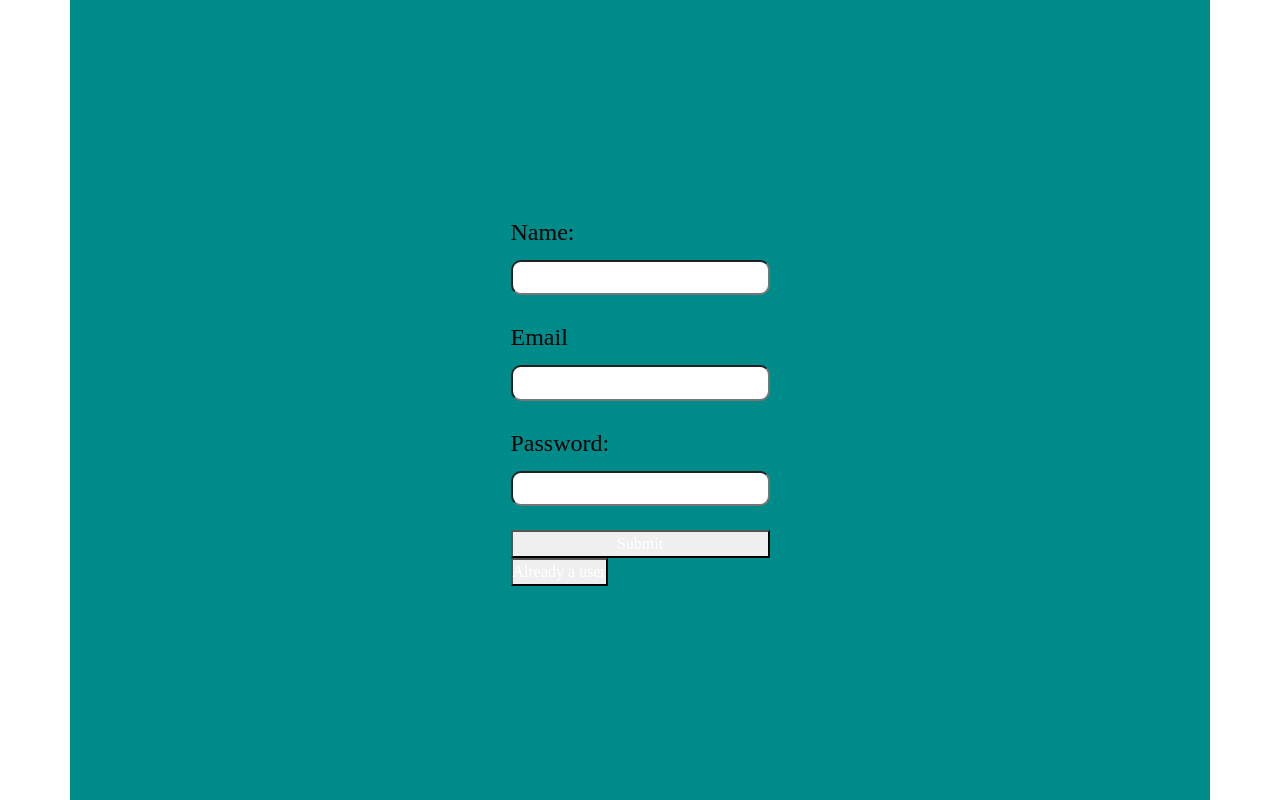
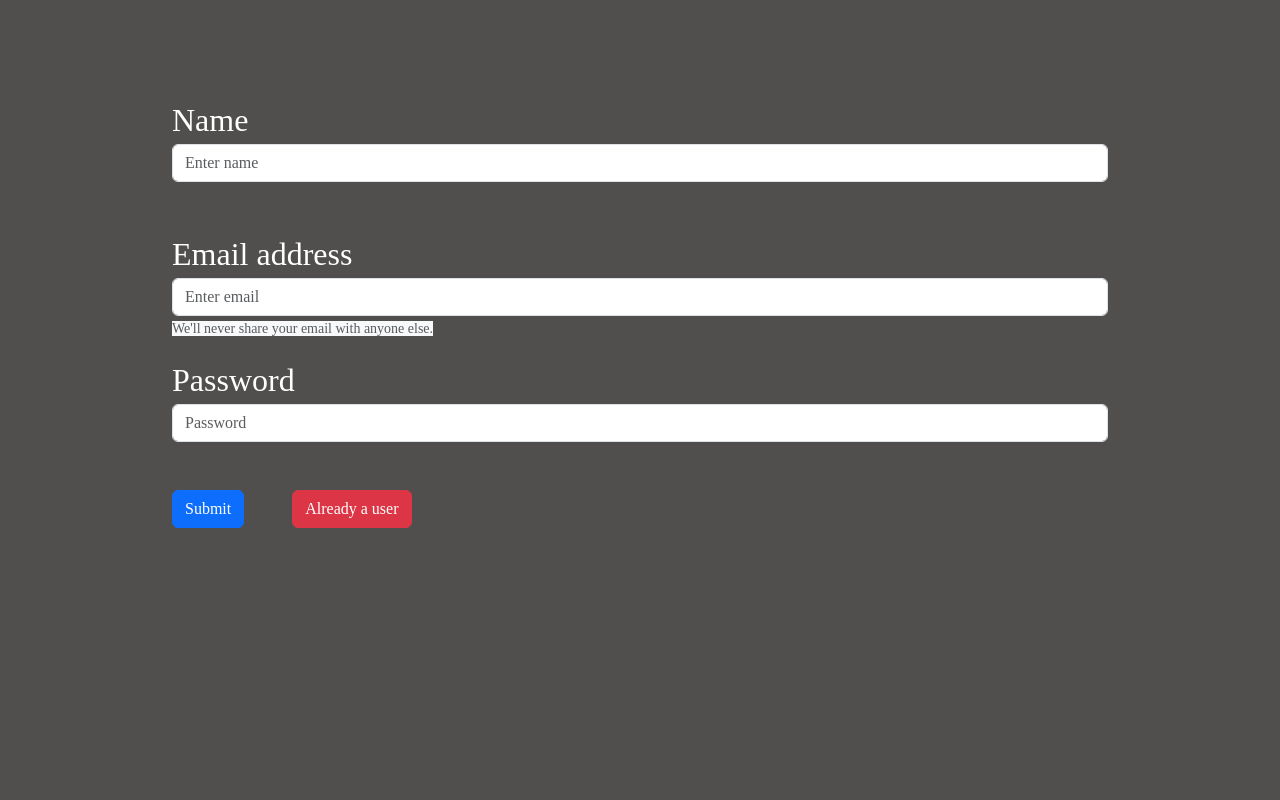
Before and after one commit to Sparsh261/Amazon-Clone, a React app in the folder Amazon_Frontend/: page /signup in a window 1280 px wide. Built offline with nearby package versions, Linux system fonts and the light colour scheme.

Commit message:
Formatted Signup and Login

```diff
--- a/Amazon_Frontend/Amazon.css
+++ b/Amazon_Frontend/Amazon.css
@@ -4,6 +4,10 @@
     color: white;
     border: border-box;
     font-family: poppins;
+}
+
+body{
+    background-color: rgb(81, 78, 78);
 }
 
 .navbar1{
@@ -152,7 +156,7 @@
 }
 
 .card1{
-    background-color:turquoise;
+    background-color:silver;
     margin: 1em;
     padding: 1em;
     max-width: 300px;
@@ -160,16 +164,17 @@
     color: black;
     border-radius: 8%;
     overflow:hidden;
+    transition:0.3s;
 }
 .card1:hover{
     scale: 1.1;
+    background-color: crimson;
 }
 
 .cardImg{
-    max-width: 280px;
-    max-height: 300px;
-    /* margin: auto; */
-    margin-left: 0.5em;
+    margin-left: 30px;
+    max-width: 200px;
+    max-height: 200px;
     border-radius: 10px;
 }
 
@@ -183,20 +188,21 @@
     color: black;
     margin: 0.4em;
     font-size: 1em;
-    padding: 0.2em;
+    padding: 0.3em;
     border-radius: 10px;
     /* display: inline; */
-}
+    }
 
-.card-info{
-    display: inline-block;
-    background-color:tan;
+    .card-info{
+        display: inline-block;
+        background-color:tan;
     color: black;
     border: 0.5px solid black;
     border-radius: 0.2em;
     margin-top: 0.4em;
     font-size: 1.3em;
     margin-left: 5em;
+    padding: 0.3em;
 }
 
 .card-desc{
@@ -287,3 +293,8 @@
     font-size: 1.3em;
     border-radius: 10px;
 }
+
+a {
+    text-decoration: none;
+    color: aliceblue;
+}
--- a/Amazon_Frontend/index.html
+++ b/Amazon_Frontend/index.html
@@ -10,8 +10,8 @@
         crossorigin="anonymous" referrerpolicy="no-referrer" />
 
         <link href="https://cdn.jsdelivr.net/npm/bootstrap@5.3.3/dist/css/bootstrap.min.css" rel="stylesheet" integrity="sha384-QWTKZyjpPEjISv5WaRU9OFeRpok6YctnYmDr5pNlyT2bRjXh0JMhjY6hW+ALEwIH" crossorigin="anonymous">
+        <link rel="stylesheet" href="Amazon.css">
 
-        <link rel="stylesheet" href="Amazon.css">
 
 </head>
 <body>
--- a/Amazon_Frontend/src/pages/homepage/Carousel.js
+++ b/Amazon_Frontend/src/pages/homepage/Carousel.js
@@ -8,7 +8,7 @@ const Carousel = ({ query }) => {
 
     const getData = async () => {
 
-        if (query.length> 0 && query != undefined) {
+        if (query.length > 0 && query != undefined) {
             const res = await fetch(`http://localhost:1400/products?title=${query}`, {
                 method: 'GET',
                 headers: {
@@ -19,7 +19,6 @@ const Carousel = ({ query }) => {
                     setData(r.data.product);
                 })
                 .catch((err) => console.log(err))
-        //     console.log(data);
         }
         else {
             const res = await fetch('http://localhost:1400/products', {
@@ -32,7 +31,6 @@ const Carousel = ({ query }) => {
                     setData(r.data.product);
                 })
                 .catch((err) => console.log(err))
-            // console.log(data);
         }
     }
     useEffect(() => { getData() }, [query])
--- a/Amazon_Frontend/src/pages/homepage/Navbar.js
+++ b/Amazon_Frontend/src/pages/homepage/Navbar.js
@@ -62,13 +62,6 @@ const Navbar = ({ setQuery }) => {
             </div>
 
             {localStorage.getItem("authTokens") ?
-                <div class="signin border1">
-                    {/* <p class="line1">Returns</p> */}
-                    <p class="line2">Orders</p>
-                </div> : ""
-            }
-
-            {localStorage.getItem("authTokens") ?
                 <div class="cart border1" onClick={()=>{setCartView(true)}}>
                     <i class="fa-solid fa-cart-shopping"></i>
                     My Cart
--- a/Amazon_Frontend/src/pages/homepage/card.js
+++ b/Amazon_Frontend/src/pages/homepage/card.js
@@ -1,10 +1,13 @@
-
+import { useNavigate } from "react-router-dom";
 
 
 const Card = ({ elem }) => {
 
+    const navigate = useNavigate();
+
     const handleCart = async (elemId) => {
         const authToken = localStorage.getItem("authTokens");
+        if(!authToken) navigate('/signup')
         const res = await fetch(`http://localhost:1400/users/addToCart`, {
             method: 'POST',
             body: JSON.stringify({
@@ -19,12 +22,10 @@ const Card = ({ elem }) => {
         const data = await res.json();
     }
 
-
-
     return (
         <div className="card1">
             <h4 className="cardtitle">{elem.title}</h4>
-            <img className="cardImg" src={elem?.images[1]} alt="" />
+            <img className="cardImg" src={elem?.images[1]} alt="Img" />
             <button className="cardButton " onClick={() => { handleCart(elem._id) }}>Add to Cart</button>
             <p className="card-info">Rs {elem.price}</p>
             <p className="card-desc">{elem.description}</p>
--- a/Amazon_Frontend/src/pages/homepage/homepage.js
+++ b/Amazon_Frontend/src/pages/homepage/homepage.js
@@ -1,6 +1,5 @@
 import Navbar from './Navbar'
 import Carousel from './Carousel'
-// import Categoryrow from './categoryRow'
 import Footer from './Footer'
 import { useState } from 'react'
 
@@ -12,7 +11,6 @@ const Homepage = ()=>{
     return(
        <div>
         <Navbar setQuery={setQuery}/>
-        {/* <Categoryrow/> */}
         <Carousel query={query}/>
         <Footer/>
        </div>
--- a/Amazon_Frontend/src/pages/homepage/login.js
+++ b/Amazon_Frontend/src/pages/homepage/login.js
@@ -1,6 +1,5 @@
 import { useState } from "react";
 import { Link } from "react-router-dom";
-// import { useState } from "react-dom";
 import { useNavigate } from "react-router-dom";
 
 
@@ -13,7 +12,7 @@ const Login = () => {
     const [userEmail, setUserEmail] = useState()
     const [userPassword, setUserPassword] = useState()
 
-    const userAdd = async (e) => {
+    const userlogin = async (e) => {
         e.preventDefault();
         const res = await fetch(`http://localhost:1400/users/login`, {
             method: 'POST',
@@ -27,9 +26,8 @@ const Login = () => {
         })
 
         const data = await res.json();
-        // console.log(data)
-        if(data.status === "true"){
-            localStorage.setItem("authTokens",data.authToken)
+        if (data.status === "true") {
+            localStorage.setItem("authTokens", data.authToken)
             navigate('/');
 
         }
@@ -37,16 +35,39 @@ const Login = () => {
     }
 
     return (
-        <div id="signup" className="container">
-            <form onSubmit={userAdd}>
-                <label htmlFor="email">Email:</label>
-                <input type="text" id="email" name="email" onChange={(e) => { setUserEmail(e.target.value) }} required /><br></br>
-                <label htmlFor="password">Password:</label>
-                <input type="password" id="password" name="password" onChange={(e) => { setUserPassword(e.target.value) }} required /><br></br>
-                <button>Submit</button>
-                <Link to="/login"><button>Already a user</button></Link>
+        <>
+
+
+
+
+            <div className="container  w-75 mt-5">
+            <form  onSubmit={userlogin}>
+                <div className="form-group mt-5">
+                    <label for="exampleInputEmail1" className="mt-5 fs-2">Email address</label>
+                    <input type="email" className="form-control" id="exampleInputEmail1
+                        email" name="email" onChange={(e) => { setUserEmail(e.target.value) }}
+                        aria-describedby="emailHelp" placeholder="Enter email"/>
+                        <small id="emailHelp" className="form-text text-muted bg-light ">We'll never share your email with anyone else.</small>
+                </div>
+                <div className="form-group">
+                    <label for="exampleInputPassword1" className="mt-3 fs-2">Password</label>
+                    <input type="password" className="form-control" id="exampleInputPassword1 password"
+                        name="password" onChange={(e) => { setUserPassword(e.target.value) }}
+                        placeholder="Password"/>
+                </div>
+
+                <button type="submit" className="btn btn-primary mt-5">Submit</button>
             </form>
-        </div>
+            </div>
+
+
+
+
+
+
+
+
+        </>
     )
 }
 
--- a/Amazon_Frontend/src/pages/homepage/signup.js
+++ b/Amazon_Frontend/src/pages/homepage/signup.js
@@ -1,6 +1,5 @@
 import { useState } from "react";
 import { Link } from "react-router-dom";
-// import { useState } from "react-dom";
 import { useNavigate } from "react-router-dom";
 
 const SignUp = () => {
@@ -33,18 +32,43 @@ const SignUp = () => {
     }
 
     return (
-        <div id="signup" className="container">
-            <form onSubmit={userAdd}>
-                <label htmlFor="name">Name:</label>
-                <input type="text" id="name" name="name" required onChange={(e)=>{setUserName(e.target.value)}}/><br></br>
-                <label htmlFor="email">Email</label>
-                <input type="text" id="email" name="email"  onChange={(e)=>{setUserEmail(e.target.value)}} required /><br></br>
-                <label htmlFor="password">Password:</label>
-                <input type="password" id="password" name="password"  onChange={(e)=>{setUserPassword(e.target.value)}} required /><br></br>
-                <button>Submit</button>
-                <Link to="/login"><button>Already a user</button></Link>
+
+        <>
+
+        <div className="container  w-75 mt-5">
+            <form  onSubmit={userAdd}>
+            <div className="form-group mt-5">
+                    <label for="exampleInputEmail1" className="mt-5 fs-2">Name</label>
+                    <input type="text" className="form-control" id="exampleInputEmail1 name
+                        email" name="name" onChange={(e) => { setUserName(e.target.value) }}
+                        aria-describedby="emailHelp" placeholder="Enter name"/>
+                </div>
+                <div className="form-group ">
+                    <label for="exampleInputEmail1" className="mt-5 fs-2">Email address</label>
+                    <input type="email" className="form-control" id="exampleInputEmail1
+                        email" name="email" onChange={(e) => { setUserEmail(e.target.value) }}
+                        aria-describedby="emailHelp" placeholder="Enter email"/>
+                        <small id="emailHelp" className="form-text text-muted bg-light ">We'll never share your email with anyone else.</small>
+                </div>
+                <div className="form-group">
+                    <label for="exampleInputPassword1" className="mt-3 fs-2">Password</label>
+                    <input type="password" className="form-control" id="exampleInputPassword1 password"
+                        name="password" onChange={(e) => { setUserPassword(e.target.value) }}
+                        placeholder="Password"/>
+                </div>
+
+                <button type="submit" className="btn btn-primary mt-5">Submit</button>
+                <Link to="/login"><button className="btn btn-danger mt-5 ms-5">Already a user</button></Link>
             </form>
-        </div>
+            </div>
+
+
+
+
+
+
+
+        </>
     )
 }
 
```
Also changed, not shown: Amazon_Frontend/src/pages/homepage/Cart.js (+4 -12 lines), Amazon_Frontend/src/pages/homepage/CategoryRow.js (deleted, +0 -19 lines), Amazon_Frontend/dist/index.html, 4 other files.
